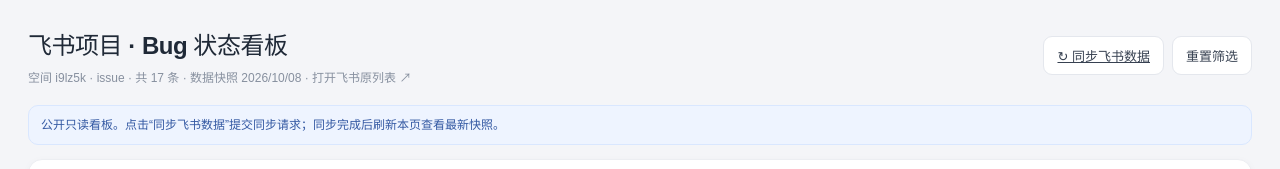
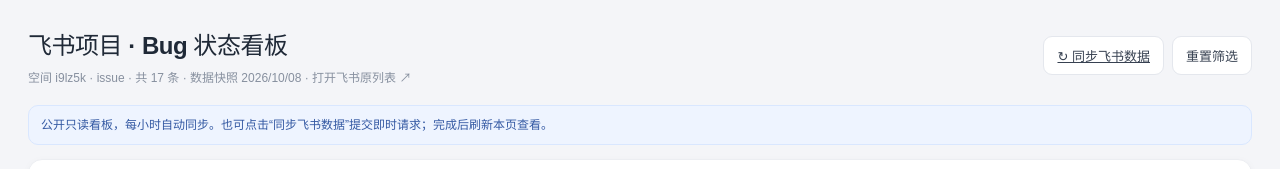
Before and after one commit to yushengliang655-ai/feishu-bug-dashboard, a plain HTML site: page index.html in a window 1280 px wide. Shown: the top 169 px of the page. Drawn offline with Linux system fonts and the light colour scheme.

Commit message:
Explain dashboard sync status

```diff
--- a/index.html
+++ b/index.html
@@ -140,7 +140,7 @@
       </div>
     </header>
 
-    <div class="notice notice-info" role="status">公开只读看板。点击“同步飞书数据”提交同步请求；同步完成后刷新本页查看最新快照。</div>
+    <div class="notice notice-info" role="status">公开只读看板，每小时自动同步。也可点击“同步飞书数据”提交即时请求；完成后刷新本页查看。</div>
 
     <section class="filters panel" aria-label="筛选条件">
       <span class="filter-label">统计范围</span>
```
